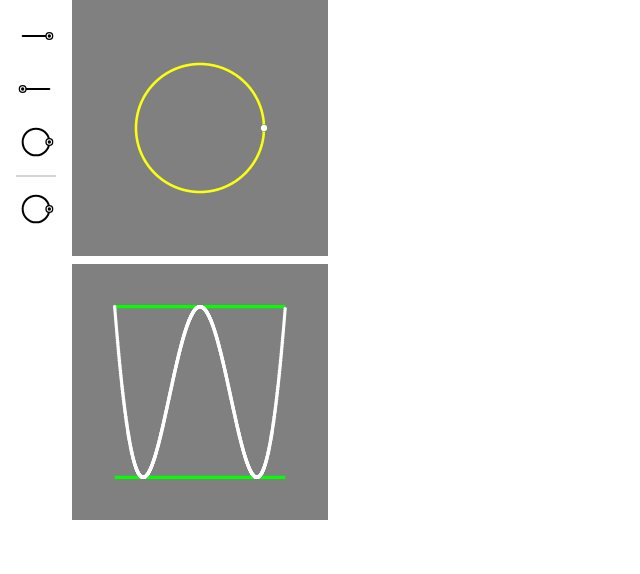
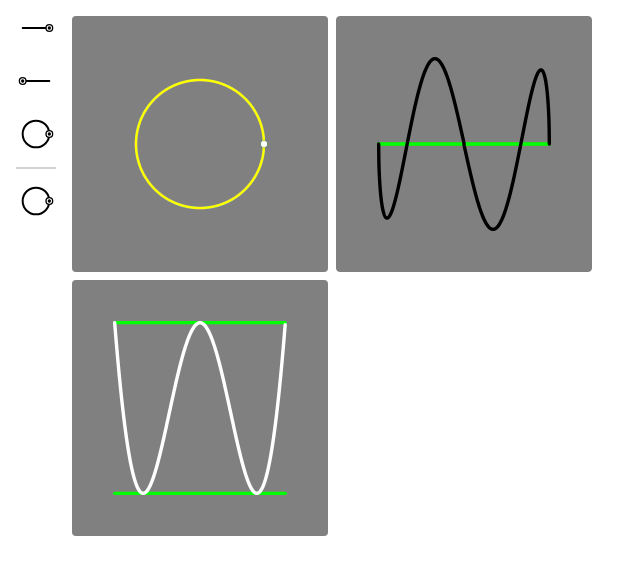
Before and after one commit to clumsycomputer/clumsy-website, a Next.js app: page /dev in a window 1280 px wide. Shown: the top 574 px of the page, without its empty margins (0-640 px from the left). Built offline with nearby package versions, Linux system fonts and the light colour scheme.

Commit message:
feature(DevPage): add pendulum chart

```diff
--- a/pages/dev.tsx
+++ b/pages/dev.tsx
@@ -131,14 +131,25 @@ export default () => {
     traceLoopPointNode,
     linearTraceLoopPointNode,
   ];
+  const maxPendulum = loopPoints.reduce((maxResult, someLoopPoint) => {
+    const somePendulum = Math.abs(someLoopPoint[4]);
+    return somePendulum > maxResult ? somePendulum : maxResult;
+  }, 0);
   return (
     <div
       style={{
         display: "flex",
         flexDirection: "row",
+        padding: 8,
       }}
     >
-      <div style={{ padding: 16, display: "flex", flexDirection: "column" }}>
+      <div
+        style={{
+          display: "flex",
+          flexDirection: "column",
+          paddingInline: 8,
+        }}
+      >
         <div style={{ marginBottom: 8 }}>
           <HorizontalSliderInput
             inputSize={40}
@@ -204,12 +215,13 @@ export default () => {
           />
         </div>
       </div>
+      <div style={{ display: "flex", flexDirection: "row", padding: 8 }}>
         <div style={{ display: "flex", flexDirection: "column" }}>
           <svg
             viewBox={"-2 -2 4 4"}
             width={256}
             height={256}
-          style={{ marginBottom: 8 }}
+            style={{ marginBottom: 8, borderRadius: 4 }}
           >
             <rect x={-2} y={-2} width={4} height={4} fill={"grey"} />
             {basicLoopDiagram.map((someGeometryNode) => {
@@ -257,6 +269,7 @@ export default () => {
             width={256}
             height={256}
             viewBox={`${-0.25} ${-0.25} ${1.5} ${1.5}`}
+            style={{ borderRadius: 4 }}
           >
             <rect x={-0.25} y={-0.25} width={1.5} height={1.5} fill={"grey"} />
             <g transform="translate(0,1)">
@@ -268,6 +281,7 @@ export default () => {
                   y2={1}
                   stroke={"lime"}
                   strokeWidth={0.02}
+                  strokeLinecap={"round"}
                 />
                 <line
                   x1={0}
@@ -276,24 +290,71 @@ export default () => {
                   y2={0}
                   stroke={"lime"}
                   strokeWidth={0.02}
+                  strokeLinecap={"round"}
                 />
-              {loopPoints
-                // .sort((a, b) => a[3] - b[3])
-                .map((someLoopPoint, pointIndex) => {
-                  return (
-                    <circle
-                      key={pointIndex}
-                      // cx={someLoopPoint[2] / (2 * Math.PI)}
-                      cx={pointIndex / loopPoints.length}
-                      cy={someLoopPoint[3]}
-                      r={0.01}
-                      fill={"white"}
+                <polyline
+                  points={loopPoints
+                    .map(
+                      (someLoopPoint, pointIndex) =>
+                        `${pointIndex / loopPoints.length},${someLoopPoint[3]}`
+                    )
+                    .join(" ")}
+                  stroke={"white"}
+                  strokeWidth={0.02}
+                  fillOpacity={0}
+                  strokeLinecap={"round"}
+                  strokeLinejoin={"round"}
                 />
-                  );
-                })}
               </g>
             </g>
           </svg>
+        </div>
+        <div
+          style={{ display: "flex", flexDirection: "column", marginLeft: 8 }}
+        >
+          <svg
+            width={256}
+            height={256}
+            viewBox={`${-0.75} ${-0.75} ${1.5} ${1.5}`}
+            style={{ borderRadius: 4 }}
+          >
+            <rect
+              x={-0.75}
+              y={-0.75}
+              width={1.5}
+              height={1.5}
+              fill={"grey"}
+              rx={0.02}
+              ry={0.02}
+            />
+            <g transform="scale(1,-1)">
+              <line
+                x1={-0.5}
+                y1={0}
+                x2={0.5}
+                y2={0}
+                stroke={"lime"}
+                strokeWidth={0.02}
+                strokeLinecap={"round"}
+              />
+              <polyline
+                points={`-0.5,0 ${loopPoints
+                  .map(
+                    (someLoopPoint, pointIndex) =>
+                      `${pointIndex / loopPoints.length - 0.5},${
+                        someLoopPoint[4] / (2 * maxPendulum)
+                      }`
+                  )
+                  .join(" ")} 0.5,0`}
+                stroke={"black"}
+                strokeWidth={0.02}
+                fillOpacity={0}
+                strokeLinecap={"round"}
+                strokeLinejoin={"round"}
+              />
+            </g>
+          </svg>
+        </div>
       </div>
     </div>
   );
@@ -534,7 +595,13 @@ function changeSliderValue(api: ChangeSliderValueApi) {
 
 type Point = [x: number, y: number];
 
-type LoopPoint = [x: number, y: number, subAngle: number, sandwich: number];
+type LoopPoint = [
+  x: number,
+  y: number,
+  outputAngle: number,
+  sandwich: number,
+  pendulum: number
+];
 
 interface Circle {
   radius: number;
@@ -714,14 +781,18 @@ function getLoopNode(api: GetLoopNodeApi): LoopNode {
             const loopPointA = getLoopPoint({
               subCircle,
               intersectionCircle,
-              intersectionAngle:
+              intersectionAngle: getNormalizedAngle({
+                someAngle:
                   Math.PI + relativeSubCirclePhase - intersectionBaseAngle,
+              }),
             });
             const loopPointB = getLoopPoint({
               subCircle,
               intersectionCircle,
-              intersectionAngle:
+              intersectionAngle: getNormalizedAngle({
+                someAngle:
                   Math.PI + relativeSubCirclePhase + intersectionBaseAngle,
+              }),
             });
             loopPointsResult.unshift(loopPointA);
             loopPointsResult.push(loopPointB);
@@ -773,7 +844,7 @@ function getLoopPoint(api: GetLoopPointApi): LoopPoint {
     intersectionCircle.center[0];
   const yComponent =
     subCircle.radius * Math.sin(intersectionAngle) + subCircle.center[1];
-  const subAngle = getNormalizedAngle({
+  const outputAngle = getNormalizedAngle({
     someAngle: Math.atan2(
       loopPointBase.y - subCircle.center[1],
       loopPointBase.x - subCircle.center[0]
@@ -785,7 +856,31 @@ function getLoopPoint(api: GetLoopPointApi): LoopPoint {
   });
   const sandwichSize = intersectionCircle.radius - subCircle.radius;
   const sandwichComponent = (loopRadius - subCircle.radius) / sandwichSize;
-  return [xComponent, yComponent, subAngle, sandwichComponent];
+  const pendulumComponent = getDifferenceOfNormalizedAngles({
+    normalizedAngleA: intersectionAngle,
+    normalizedAngleB: outputAngle,
+  });
+  return [
+    xComponent,
+    yComponent,
+    outputAngle,
+    sandwichComponent,
+    pendulumComponent,
+  ];
+}
+
+interface GetDifferenceOfNormalizedAnglesApi {
+  normalizedAngleA: number;
+  normalizedAngleB: number;
+}
+
+function getDifferenceOfNormalizedAngles(
+  api: GetDifferenceOfNormalizedAnglesApi
+) {
+  const { normalizedAngleB, normalizedAngleA } = api;
+  return normalizedAngleB < Math.PI && normalizedAngleA > Math.PI
+    ? 2 * Math.PI + normalizedAngleB - normalizedAngleA
+    : normalizedAngleB - normalizedAngleA;
 }
 
 interface GetIntersectionBaseAngleApi {
```
Lines whose indentation alone changed are shown as unchanged.
